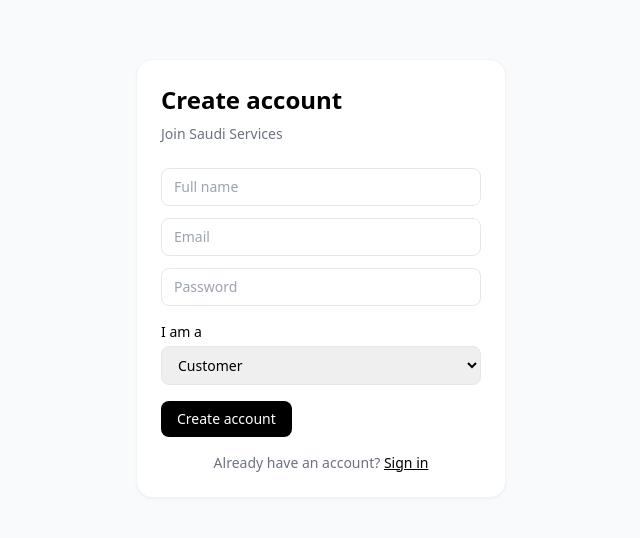
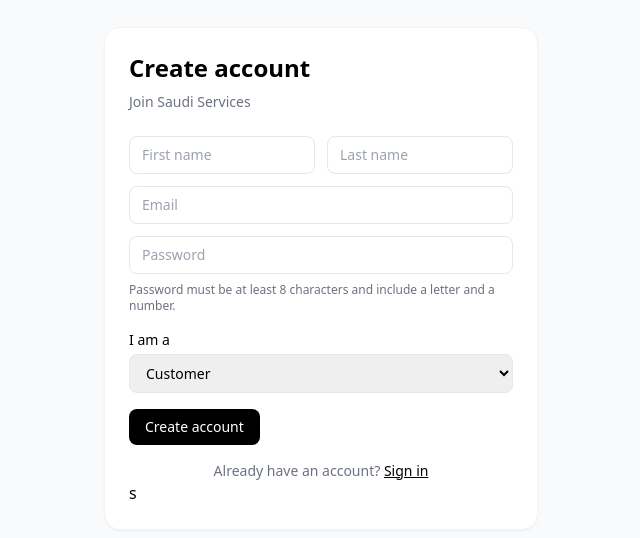
Before and after one commit to The-Saudi-Project/frontend, a React (Vite) app: page /signup in a window 1280 px wide. Shown: the part 122-660 px from the top of the page, without its empty margins (319-959 px from the left). Built offline with nearby package versions, Linux system fonts and the light colour scheme; no server answers.

Commit message:
updated form validation

```diff
--- a/src/App.jsx
+++ b/src/App.jsx
@@ -13,7 +13,7 @@ import { apiRequest } from "./api/client";
 export default function App() {
   const { user, loading, login, logout } = useAuth();
   const [error, setError] = useState("");
-  const [mode, setMode] = useState("login"); // login | signup
+
 
   if (loading) return <Loader />;
 
@@ -33,10 +33,6 @@ export default function App() {
                 }
               }}
               error={error}
-              onSwitch={() => {
-                setError("");
-                setMode("signup");
-              }}
             />
           }
         />
@@ -54,22 +50,15 @@ export default function App() {
                 }
               }}
               error={error}
-              onSwitch={() => {
-                setError("");
-                setMode("login");
-              }}
             />
           }
         />
 
-        {/* DEFAULT */}
-        <Route
-          path="*"
-          element={<Navigate to="/login" replace />}
-        />
+        <Route path="*" element={<Navigate to="/login" replace />} />
       </Routes>
     );
   }
+
 
   /* ---------------- LOGGED IN ---------------- */
   return (
--- a/src/pages/Login.jsx
+++ b/src/pages/Login.jsx
@@ -3,29 +3,60 @@ import Button from "../components/Button";
 import Card from "../components/Card";
 import { useNavigate } from "react-router-dom";
 
+
 export default function Login({ onLogin, error, onSwitch }) {
     const [email, setEmail] = useState("");
     const [password, setPassword] = useState("");
+    const [localError, setLocalError] = useState("");
+    const [loading, setLoading] = useState(false);
     const navigate = useNavigate();
-    console.log(import.meta.env.VITE_API_URL);
 
+    const isValidEmail = (email) =>
+        /^\S+@\S+\.\S+$/.test(email);
+
+    const canSubmit =
+        isValidEmail(email) && password.length > 0;
+
+    const handleSubmit = async () => {
+        setLocalError("");
+
+        if (!canSubmit) {
+            setLocalError("Please enter a valid email and password.");
+            return;
+        }
+
+        try {
+            setLoading(true);
+            await onLogin(
+                email.trim().toLowerCase(),
+                password
+            );
+        } finally {
+            setLoading(false);
+        }
+    };
 
     return (
         <div className="min-h-screen bg-gray-50 flex items-center justify-center px-4">
             <Card>
                 <div className="w-80">
-                    <h2 className="text-2xl font-semibold mb-2">Welcome back</h2>
+                    <h2 className="text-2xl font-semibold mb-2">
+                        Welcome back
+                    </h2>
                     <p className="text-sm text-gray-500 mb-6">
                         Sign in to manage your services
                     </p>
 
-                    {error && (
-                        <p className="text-sm text-red-600 mb-4">{error}</p>
+                    {(error || localError) && (
+                        <p className="text-sm text-red-600 mb-4">
+                            {error || localError}
+                        </p>
                     )}
 
                     <input
                         className="w-full mb-3 rounded-lg border px-3 py-2 text-sm"
                         placeholder="Email"
+                        value={email}
                         onChange={(e) => setEmail(e.target.value)}
                     />
 
@@ -33,12 +64,17 @@ export default function Login({ onLogin, error, onSwitch }) {
                         type="password"
                         className="w-full mb-4 rounded-lg border px-3 py-2 text-sm"
                         placeholder="Password"
+                        value={password}
                         onChange={(e) => setPassword(e.target.value)}
                     />
 
-                    <Button onClick={() => onLogin(email, password)}>
-                        Sign in
+                    <Button
+                        onClick={handleSubmit}
+                        disabled={!canSubmit || loading}
+                    >
+                        {loading ? "Signing in..." : "Sign in"}
                     </Button>
+
                     <p className="text-sm text-gray-500 mt-4 text-center">
                         Don’t have an account?{" "}
                         <button
@@ -47,7 +83,6 @@ export default function Login({ onLogin, error, onSwitch }) {
                         >
                             Sign up
                         </button>
-
                     </p>
 
                 </div>
--- a/src/pages/Signup.jsx
+++ b/src/pages/Signup.jsx
@@ -4,44 +4,99 @@ import Card from "../components/Card";
 import { useNavigate } from "react-router-dom";
 
 export default function Signup({ onSignup, error, onSwitch }) {
-    const [name, setName] = useState("");
+    const [firstName, setFirstName] = useState("");
+    const [lastName, setLastName] = useState("");
     const [email, setEmail] = useState("");
     const [password, setPassword] = useState("");
     const [role, setRole] = useState("customer");
+    const [localError, setLocalError] = useState("");
     const navigate = useNavigate();
 
+
+    const isValidEmail = (email) =>
+        /^\S+@\S+\.\S+$/.test(email);
+
+    const isValidPassword = (password) =>
+        password.length >= 8 &&
+        /[A-Za-z]/.test(password) &&
+        /\d/.test(password);
+
+    const canSubmit =
+        firstName.trim().length >= 2 &&
+        lastName.trim().length >= 2 &&
+        isValidEmail(email) &&
+        isValidPassword(password);
+
+    const handleSubmit = () => {
+        setLocalError("");
+
+        if (!canSubmit) {
+            setLocalError(
+                "Please fill all fields correctly before continuing."
+            );
+            return;
+        }
+
+        onSignup({
+            firstName: firstName.trim(),
+            lastName: lastName.trim(),
+            email: email.trim().toLowerCase(),
+            password,
+            role,
+        });
+    };
 
     return (
         <div className="min-h-screen bg-gray-50 flex items-center justify-center px-4">
             <Card>
-                <div className="w-80">
-                    <h2 className="text-2xl font-semibold mb-2">Create account</h2>
+                <div className="w-96">
+                    <h2 className="text-2xl font-semibold mb-2">
+                        Create account
+                    </h2>
                     <p className="text-sm text-gray-500 mb-6">
                         Join Saudi Services
                     </p>
 
-                    {error && (
-                        <p className="text-sm text-red-600 mb-4">{error}</p>
+                    {(error || localError) && (
+                        <p className="text-sm text-red-600 mb-4">
+                            {error || localError}
+                        </p>
                     )}
 
-                    <input
-                        className="w-full mb-3 rounded-lg border px-3 py-2 text-sm"
-                        placeholder="Full name"
-                        onChange={(e) => setName(e.target.value)}
-                    />
+                    <div className="grid grid-cols-2 gap-3 mb-3">
+                        <input
+                            className="rounded-lg border px-3 py-2 text-sm"
+                            placeholder="First name"
+                            value={firstName}
+                            onChange={(e) => setFirstName(e.target.value)}
+                        />
+                        <input
+                            className="rounded-lg border px-3 py-2 text-sm"
+                            placeholder="Last name"
+                            value={lastName}
+                            onChange={(e) => setLastName(e.target.value)}
+                        />
+                    </div>
 
                     <input
                         className="w-full mb-3 rounded-lg border px-3 py-2 text-sm"
                         placeholder="Email"
+                        value={email}
                         onChange={(e) => setEmail(e.target.value)}
                     />
 
                     <input
                         type="password"
-                        className="w-full mb-4 rounded-lg border px-3 py-2 text-sm"
+                        className="w-full mb-2 rounded-lg border px-3 py-2 text-sm"
                         placeholder="Password"
+                        value={password}
                         onChange={(e) => setPassword(e.target.value)}
                     />
+
+                    <p className="text-xs text-gray-500 mb-4">
+                        Password must be at least 8 characters and include a
+                        letter and a number.
+                    </p>
 
                     <div className="mb-4">
                         <label className="block text-sm font-medium mb-1">
@@ -58,9 +113,8 @@ export default function Signup({ onSignup, error, onSwitch }) {
                     </div>
 
                     <Button
-                        onClick={() =>
-                            onSignup({ name, email, password, role })
-                        }
+                        onClick={handleSubmit}
+                        disabled={!canSubmit}
                     >
                         Create account
                     </Button>
@@ -73,7 +127,7 @@ export default function Signup({ onSignup, error, onSwitch }) {
                         >
                             Sign in
                         </button>
-                    </p>
+                    </p>s
                 </div>
             </Card>
         </div>
```
